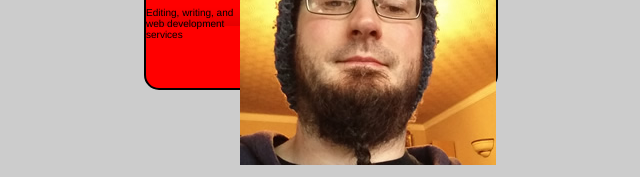
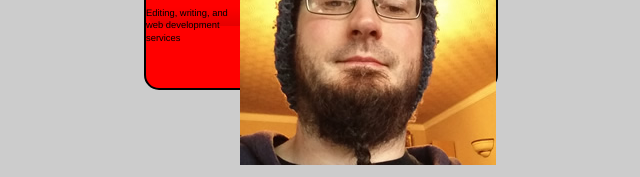
Before and after one commit to rach7239/rach7239.github.io, a plain HTML site: page assignments/ica4/ica4.html in a window 1280 px wide. Shown: the part 184-361 px from the top of the page, 319-959 px from the left. Drawn offline with Linux system fonts and the light colour scheme.

Commit message:
Update style.css

```diff
--- a/assignments/ica4/style.css
+++ b/assignments/ica4/style.css
@@ -52,3 +52,8 @@ html {
   height: 9.6 em;
   float: right;
 }
+
+.card footer p {
+  font-size: 0.938em;
+  line-height: 1.3em;
+}
```
